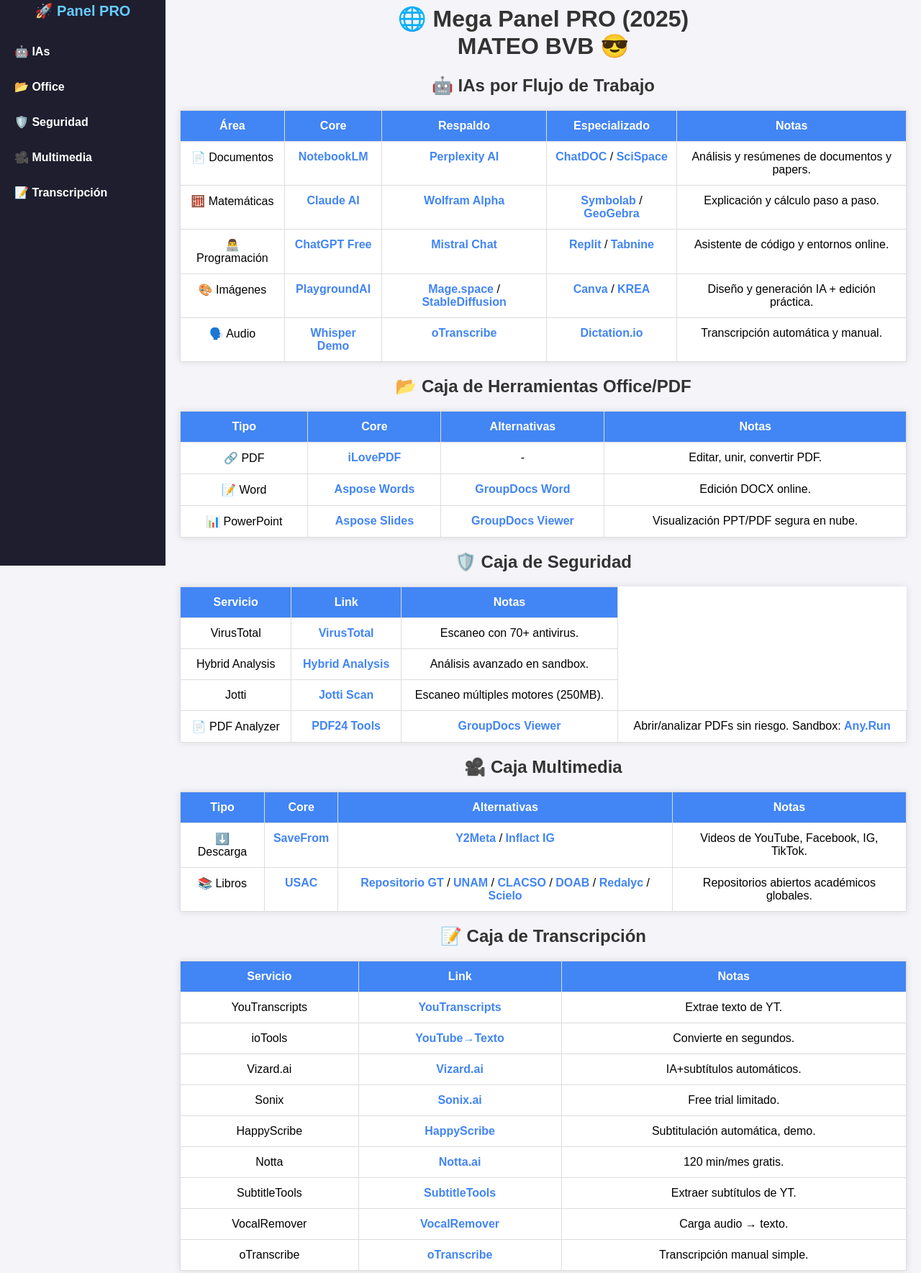
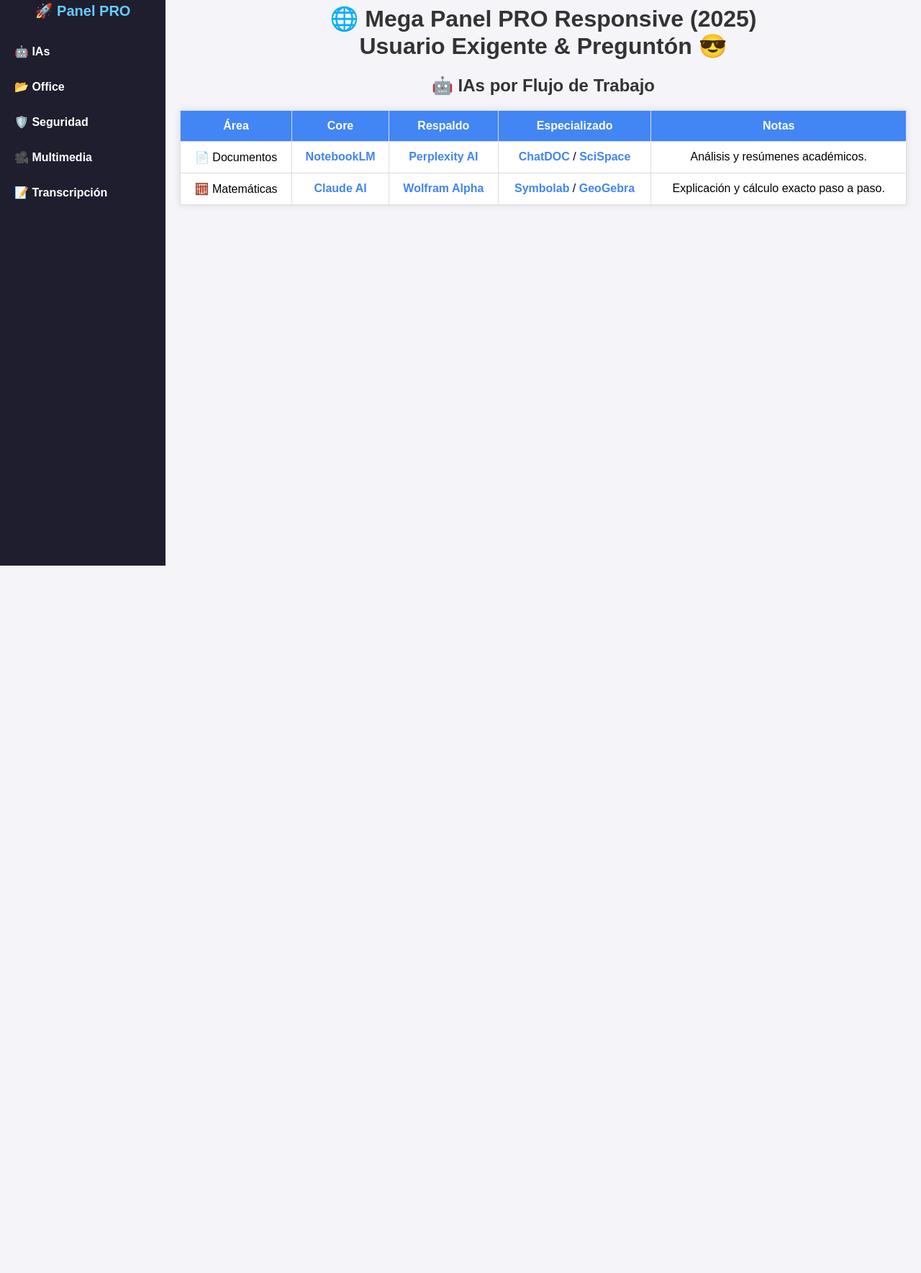
Before and after one commit to Mateo-dev502/123, a plain HTML site: page index.html in a window 1280 px wide. Shown: the part 34-1803 px from the top of the page at 72% size. After the commit the page ends 800 px from the top, so only its background shows below. Drawn offline with Linux system fonts and the light colour scheme.

Commit message:
Update index.html

```diff
--- a/index.html
+++ b/index.html
@@ -2,7 +2,10 @@
 <html lang="es">
 <head>
   <meta charset="UTF-8">
-  <title>🌐 Mega Panel PRO 2025</title>
+  <title>🌐 Mega Panel PRO Responsive - IAs Gratis 2025</title>
+  <link rel="manifest" href="manifest.json">
+  <meta name="theme-color" content="#1e1e2f">
+  <meta name="viewport" content="width=device-width, initial-scale=1">
   <style>
     body {
       font-family: Arial, sans-serif;
@@ -64,6 +67,35 @@
     tr:hover { background-color: #f1f1f1; }
     a { color: #4285F4; text-decoration: none; font-weight: bold; }
     a:hover { text-decoration: underline; }
+
+    /* 📱 Responsive */
+    @media (max-width: 768px) {
+      .sidebar {
+        width: 100%;
+        height: auto;
+        position: relative;
+        display: flex;
+        flex-direction: row;
+        justify-content: space-around;
+        padding: 10px;
+      }
+      .sidebar h2 {
+        display: none; /* Esconde el título en móvil */
+      }
+      .sidebar a {
+        padding: 10px;
+        font-size: 14px;
+      }
+      .main {
+        margin-left: 0;
+        margin-top: 70px; /* espacio para el menú arriba */
+      }
+      table {
+        display: block;
+        overflow-x: auto;
+        white-space: nowrap;
+      }
+    }
   </style>
 </head>
 <body>
@@ -80,102 +112,29 @@
 
   <!-- Main -->
   <div class="main">
-    <h1>🌐 Mega Panel PRO (2025)<br>MATEO BVB 😎</h1>
+    <h1>🌐 Mega Panel PRO Responsive (2025)<br>Usuario Exigente & Preguntón 😎</h1>
 
-    <!-- IAs -->
+    <!-- ejemplo -->
     <h2 id="ia">🤖 IAs por Flujo de Trabajo</h2>
     <table>
       <tr><th>Área</th><th>Core</th><th>Respaldo</th><th>Especializado</th><th>Notas</th></tr>
-      <tr><td>📄 Documentos</td>
-          <td><a href="https://notebooklm.google/">NotebookLM</a></td>
-          <td><a href="https://www.perplexity.ai/">Perplexity AI</a></td>
-          <td><a href="https://chatdoc.com/">ChatDOC</a> / <a href="https://scispace.com/">SciSpace</a></td>
-          <td>Análisis y resúmenes de documentos y papers.</td></tr>
-      <tr><td>🧮 Matemáticas</td>
-          <td><a href="https://claude.ai">Claude AI</a></td>
-          <td><a href="https://www.wolframalpha.com/">Wolfram Alpha</a></td>
-          <td><a href="https://symbolab.com/">Symbolab</a> / <a href="https://www.geogebra.org/calculator">GeoGebra</a></td>
-          <td>Explicación y cálculo paso a paso.</td></tr>
-      <tr><td>👨‍💻 Programación</td>
-          <td><a href="https://chat.openai.com/">ChatGPT Free</a></td>
-          <td><a href="https://chat.mistral.ai/chat">Mistral Chat</a></td>
-          <td><a href="https://replit.com/">Replit</a> / <a href="https://www.tabnine.com/">Tabnine</a></td>
-          <td>Asistente de código y entornos online.</td></tr>
-      <tr><td>🎨 Imágenes</td>
-          <td><a href="https://Playgroundai.com/">PlaygroundAI</a></td>
-          <td><a href="https://www.mage.space/">Mage.space</a> / <a href="https://stablediffusionweb.com/">StableDiffusion</a></td>
-          <td><a href="https://www.canva.com/">Canva</a> / <a href="https://www.krea.ai/">KREA</a></td>
-          <td>Diseño y generación IA + edición práctica.</td></tr>
-      <tr><td>🗣️ Audio</td>
-          <td><a href="https://huggingface.co/spaces/openai/whisper">Whisper Demo</a></td>
-          <td><a href="https://otranscribe.com/">oTranscribe</a></td>
-          <td><a href="https://dictation.io/">Dictation.io</a></td>
-          <td>Transcripción automática y manual.</td></tr>
+      <tr>
+        <td>📄 Documentos</td>
+        <td><a href="https://notebooklm.google/">NotebookLM</a></td>
+        <td><a href="https://www.perplexity.ai/">Perplexity AI</a></td>
+        <td><a href="https://chatdoc.com/">ChatDOC</a> / <a href="https://scispace.com/">SciSpace</a></td>
+        <td>Análisis y resúmenes académicos.</td>
+      </tr>
+      <tr>
+        <td>🧮 Matemáticas</td>
+        <td><a href="https://claude.ai">Claude AI</a></td>
+        <td><a href="https://www.wolframalpha.com/">Wolfram Alpha</a></td>
+        <td><a href="https://symbolab.com/">Symbolab</a> / <a href="https://www.geogebra.org">GeoGebra</a></td>
+        <td>Explicación y cálculo exacto paso a paso.</td>
+      </tr>
     </table>
 
-    <!-- Office -->
-    <h2 id="office">📂 Caja de Herramientas Office/PDF</h2>
-    <table>
-      <tr><th>Tipo</th><th>Core</th><th>Alternativas</th><th>Notas</th></tr>
-      <tr><td>🔗 PDF</td>
-          <td><a href="https://www.ilovepdf.com/">iLovePDF</a></td><td>-</td>
-          <td>Editar, unir, convertir PDF.</td></tr>
-      <tr><td>📝 Word</td>
-          <td><a href="https://products.aspose.app/words/editor">Aspose Words</a></td>
-          <td><a href="https://products.groupdocs.app/word/editor">GroupDocs Word</a></td>
-          <td>Edición DOCX online.</td></tr>
-      <tr><td>📊 PowerPoint</td>
-          <td><a href="https://products.aspose.app/slides/viewer">Aspose Slides</a></td>
-          <td><a href="https://products.groupdocs.app/viewer/">GroupDocs Viewer</a></td>
-          <td>Visualización PPT/PDF segura en nube.</td></tr>
-    </table>
-
-    <!-- Seguridad -->
-    <h2 id="seguridad">🛡️ Caja de Seguridad</h2>
-    <table>
-      <tr><th>Servicio</th><th>Link</th><th>Notas</th></tr>
-      <tr><td>VirusTotal</td><td><a href="https://www.virustotal.com/">VirusTotal</a></td><td>Escaneo con 70+ antivirus.</td></tr>
-      <tr><td>Hybrid Analysis</td><td><a href="https://www.hybrid-analysis.com/">Hybrid Analysis</a></td><td>Análisis avanzado en sandbox.</td></tr>
-      <tr><td>Jotti</td><td><a href="https://virusscan.jotti.org/">Jotti Scan</a></td><td>Escaneo múltiples motores (250MB).</td></tr>
-      <tr><td>📄 PDF Analyzer</td><td><a href="https://tools.pdf24.org/es/">PDF24 Tools</a></td>
-          <td><a href="https://products.groupdocs.app/viewer/">GroupDocs Viewer</a></td>
-          <td>Abrir/analizar PDFs sin riesgo. Sandbox: <a href="https://any.run/">Any.Run</a></td></tr>
-    </table>
-
-    <!-- Multimedia -->
-    <h2 id="multimedia">🎥 Caja Multimedia</h2>
-    <table>
-      <tr><th>Tipo</th><th>Core</th><th>Alternativas</th><th>Notas</th></tr>
-      <tr><td>⬇️ Descarga</td>
-          <td><a href="https://en.savefrom.net/">SaveFrom</a></td>
-          <td><a href="https://y2meta.is/">Y2Meta</a> / <a href="https://inflact.com/downloader/instagram/video/">Inflact IG</a></td>
-          <td>Videos de YouTube, Facebook, IG, TikTok.</td></tr>
-      <tr><td>📚 Libros</td>
-          <td><a href="http://biblioteca.usac.edu.gt/">USAC</a></td>
-          <td><a href="http://www.sic.concyt.gob.gt/">Repositorio GT</a> /
-              <a href="https://repositorio.unam.mx/">UNAM</a> /
-              <a href="https://biblioteca.clacso.edu.ar/">CLACSO</a> /
-              <a href="https://www.doabooks.org/">DOAB</a> /
-              <a href="https://www.redalyc.org/">Redalyc</a> /
-              <a href="https://scielo.org/">Scielo</a></td>
-          <td>Repositorios abiertos académicos globales.</td></tr>
-    </table>
-
-    <!-- Transcripción -->
-    <h2 id="transcripcion">📝 Caja de Transcripción</h2>
-    <table>
-      <tr><th>Servicio</th><th>Link</th><th>Notas</th></tr>
-      <tr><td>YouTranscripts</td><td><a href="https://www.youtranscripts.com/es/transcript/GJIRHzYOn1U/">YouTranscripts</a></td><td>Extrae texto de YT.</td></tr>
-      <tr><td>ioTools</td><td><a href="https://iotools.cloud/es/tool/youtube-to-text/">YouTube→Texto</a></td><td>Convierte en segundos.</td></tr>
-      <tr><td>Vizard.ai</td><td><a href="https://vizard.ai/">Vizard.ai</a></td><td>IA+subtítulos automáticos.</td></tr>
-      <tr><td>Sonix</td><td><a href="https://sonix.ai">Sonix.ai</a></td><td>Free trial limitado.</td></tr>
-      <tr><td>HappyScribe</td><td><a href="https://www.happyscribe.com/es">HappyScribe</a></td><td>Subtitulación automática, demo.</td></tr>
-      <tr><td>Notta</td><td><a href="https://notta.ai">Notta.ai</a></td><td>120 min/mes gratis.</td></tr>
-      <tr><td>SubtitleTools</td><td><a href="https://subtitletools.com/">SubtitleTools</a></td><td>Extraer subtítulos de YT.</td></tr>
-      <tr><td>VocalRemover</td><td><a href="https://vocalremover.org/transcription">VocalRemover</a></td><td>Carga audio → texto.</td></tr>
-      <tr><td>oTranscribe</td><td><a href="https://otranscribe.com/">oTranscribe</a></td><td>Transcripción manual simple.</td></tr>
-    </table>
-
+    <!-- Aquí puedes pegar el resto de secciones igual que antes (Office, Seguridad, Multimedia, Transcripción) -->
   </div>
 </body>
 </html>
```
